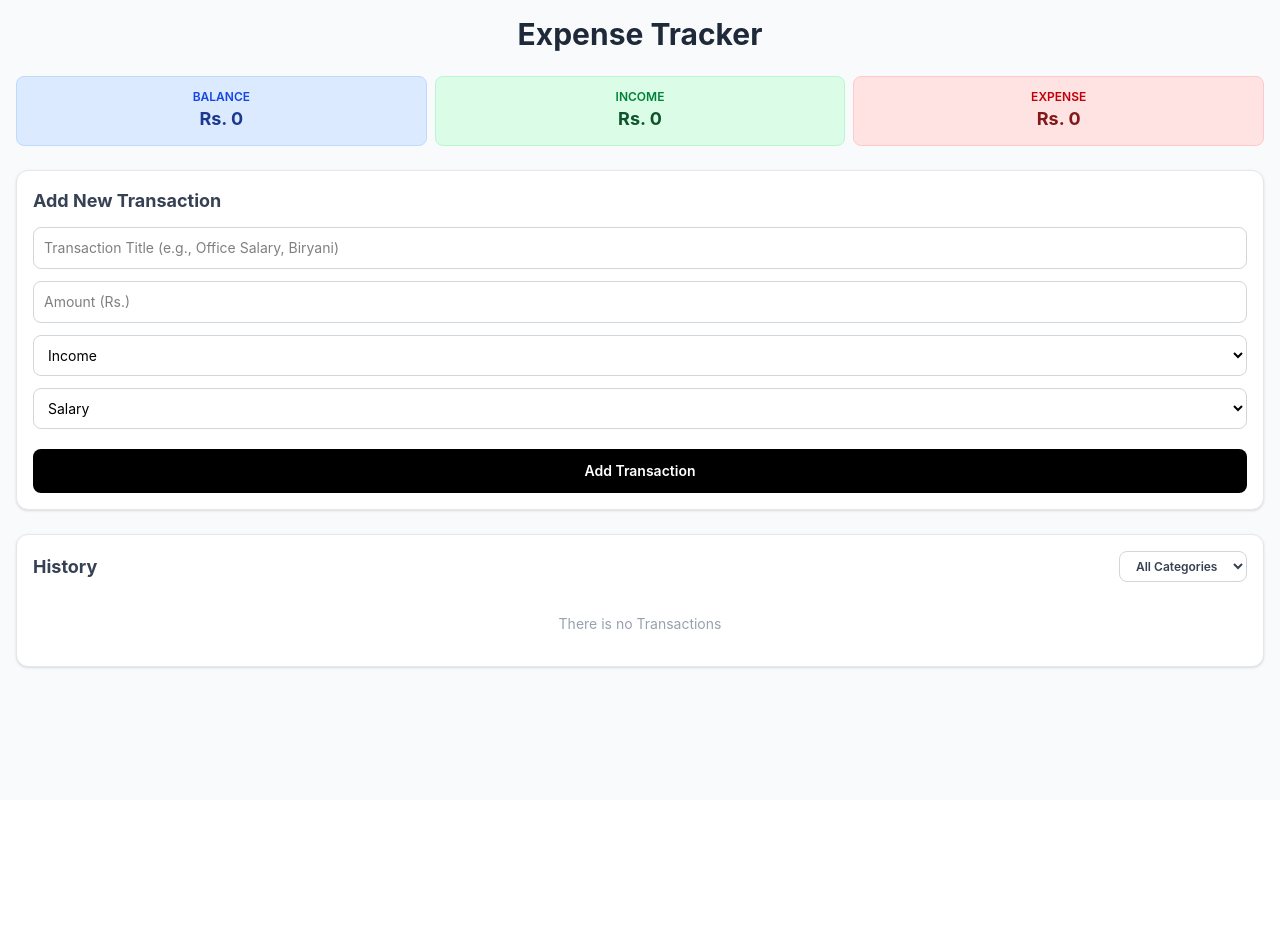
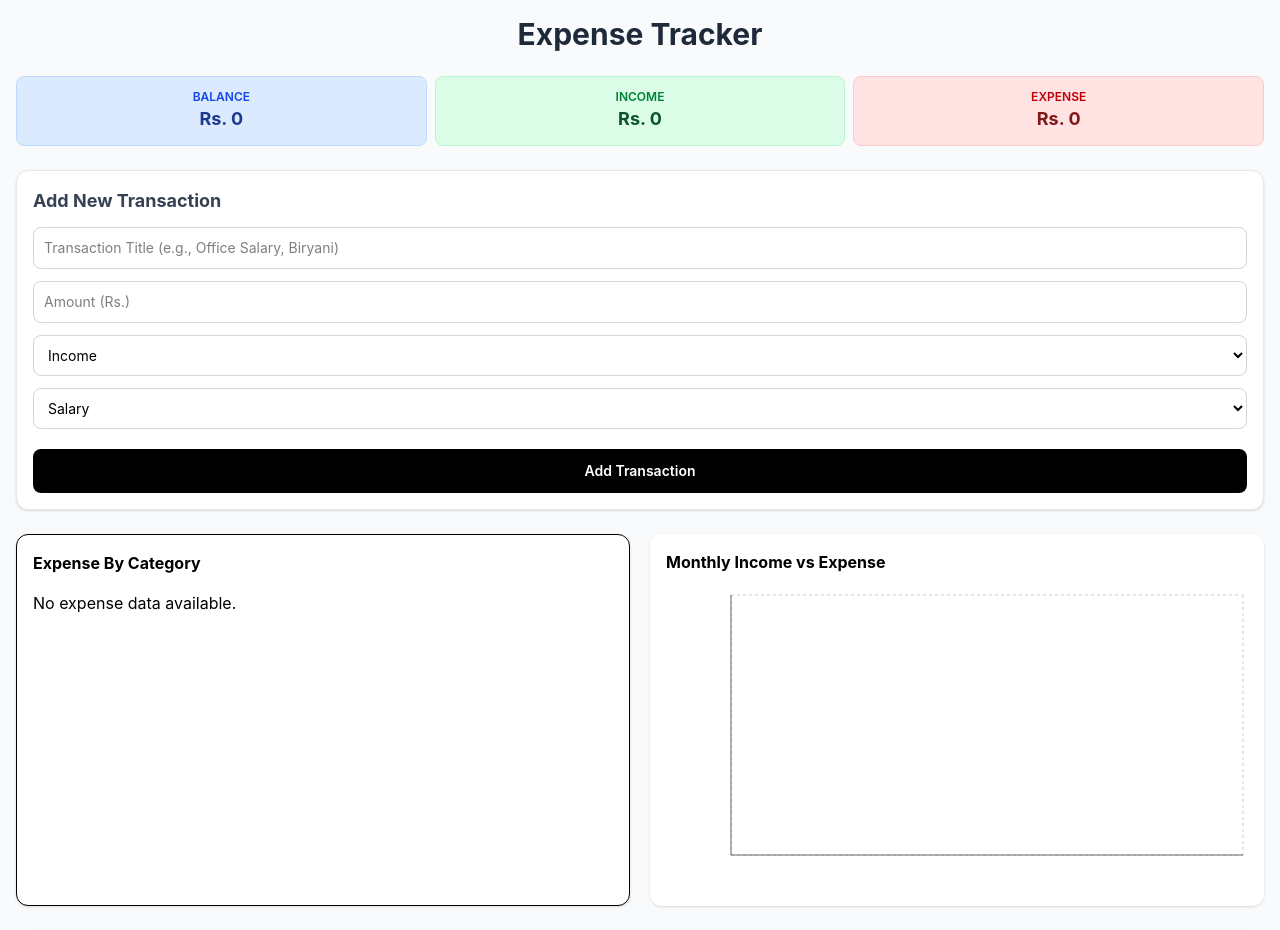
Before and after one commit to Rizwan-Codes/Expense-Tracker, a React (Vite) app: page / in a window 1280 px wide. Shown: the top 930 px of the page. Before the commit the page ends 800 px from the top, so only its background shows below. Built offline with nearby package versions, Linux system fonts and the light colour scheme.

Commit message:
feat: add pie chart and monthly trend graphs for data visualization

```diff
--- a/src/App.jsx
+++ b/src/App.jsx
@@ -1,7 +1,17 @@
 
 import { useState, useEffect } from "react";
-
-
+import {
+  PieChart,
+  Pie,
+  Cell,
+  Tooltip,
+  ResponsiveContainer,
+  BarChart,
+  Bar,
+  XAxis,
+  YAxis,
+  CartesianGrid,
+} from "recharts";
 
 function App() {
 
@@ -33,6 +43,63 @@ function App() {
     .reduce((sum, t) => sum + t.amount, 0);
 
   const balance = income - expense;
+
+  // Pie Chart Data (Expense Categories)
+
+  const expenseChartData = transactions
+    .filter((t) => t.type === "expense")
+    .reduce((acc, curr) => {
+      const existing = acc.find((item) => item.name === curr.category);
+
+      if (existing) {
+        existing.value += curr.amount;
+      } else {
+        acc.push({
+          name: curr.category,
+          value: curr.amount,
+        });
+      }
+
+      return acc;
+    }, []);
+
+  // Monthly Trend Data
+
+  const monthlyData = transactions.reduce((acc, curr) => {
+    const month = new Date(curr.id).toLocaleString("default", {
+      month: "short",
+    });
+
+    let existing = acc.find((item) => item.month === month);
+
+    if (!existing) {
+      existing = {
+        month,
+        income: 0,
+        expense: 0,
+      };
+
+      acc.push(existing);
+    }
+
+    if (curr.type === "income") {
+      existing.income += curr.amount;
+    } else {
+      existing.expense += curr.amount;
+    }
+
+    return acc;
+  }, []);
+
+  const COLORS = [
+    "#3B82F6",
+    "#10B981",
+    "#EF4444",
+    "#F59E0B",
+    "#8B5CF6",
+    "#EC4899",
+  ];
+
 
 
   // Filtered Transactions for History Display
@@ -145,6 +212,82 @@ function App() {
         </button>
       </form>
 
+      <div className="grid md:grid-cols-2 gap-5 mb-6">
+
+        {/* Pie Chart */}
+
+        <div className="bg-white p-4 rounded-xl shadow border">
+          <h2 className="font-bold mb-4">
+            Expense By Category
+          </h2>
+          {expenseChartData.length === 0 ? (
+            <p>No expense data available.</p>
+          ) : (
+            <ResponsiveContainer width="100%" height={300}>
+              <PieChart>
+                <Pie
+                  data={expenseChartData}
+                  dataKey="value"
+                  nameKey="name"
+                  outerRadius={100}
+                  label
+                >
+                  {expenseChartData.map((entry, index) => (
+                    <Cell
+                      key={index}
+                      fill={COLORS[index % COLORS.length]}
+                    />
+                  ))}
+                </Pie>
+                <Tooltip
+                  contentStyle={{
+                    backgroundColor: "#ffffff",
+                    border: "1px solid #e5e7eb",
+                    borderRadius: "12px",
+                    padding: "12px",
+                    boxShadow: "0 10px 25px rgba(0,0,0,0.12)",
+                  }}
+                  itemStyle={{
+                    color: "#111827",
+                    fontWeight: "600",
+                    fontSize: "14px",
+                  }}
+                  labelStyle={{
+                    color: "#6b7280",
+                    fontWeight: "700",
+                    marginBottom: "6px",
+                  }}
+                  formatter={(value) => [`Rs. ${value}`, "Amount"]}
+                />
+              </PieChart>
+            </ResponsiveContainer>
+          )}
+        </div>
+
+        {/* Bar Chart */}
+        <div className="bg-white p-4 rounded-xl shadow">
+          <h2 className="font-bold mb-4">
+            Monthly Income vs Expense
+          </h2>
+          <ResponsiveContainer width="100%" height={300}>
+            <BarChart data={monthlyData}>
+              <CartesianGrid strokeDasharray="3 3" />
+              <XAxis dataKey="month" />
+              <YAxis />
+              <Tooltip />
+              <Bar
+                dataKey="income"
+                fill="#10B981"
+              />
+
+              <Bar
+                dataKey="expense"
+                fill="#EF4444"
+              />
+            </BarChart>
+          </ResponsiveContainer>
+        </div>
+      </div>
 
       {/*  BOTTOM SECTION: TRANSACTIONS LIST WITH CATEGORY FILTER  */}
       <div className="bg-white p-4 rounded-xl shadow-sm border border-gray-200">
```
